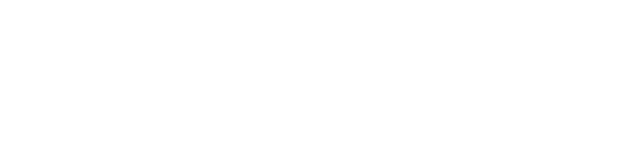
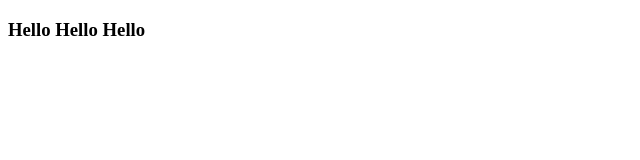
Before and after one commit to YAHOR-RUDZIANKOU/rsschool-cv, a plain HTML site: page index.html in a window 1280 px wide. Shown: the whole page, without its empty margins (0-640 px from the left). Drawn offline with Linux system fonts and the light colour scheme.

```diff
--- a/index.html
+++ b/index.html
@@ -9,7 +9,7 @@
 </head>
 
 <body>
-
+   <h3>Hello Hello Hello</h3>
 </body>
 
 </html>
```
